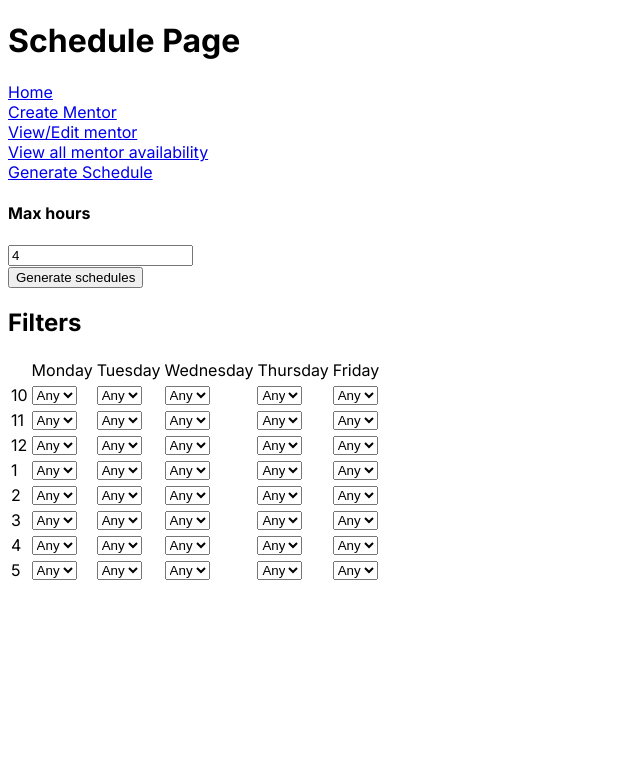
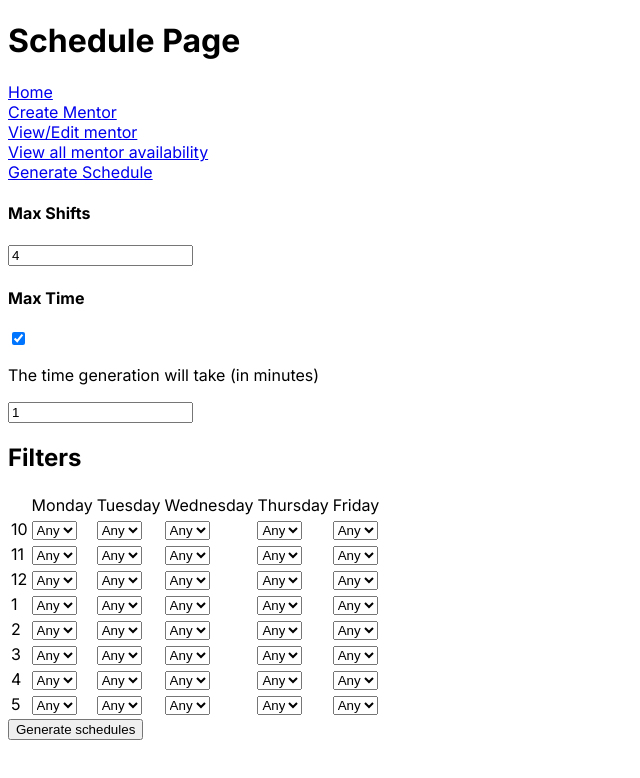
Before and after one commit to BlckHawker/Mentor-Schedule-Maker, a Next.js app: page /schedule in a window 1280 px wide. Shown: the top 778 px of the page, without its empty margins (0-640 px from the left). Built offline with nearby package versions, Linux system fonts and the light colour scheme.

Commit message:
Add max time generation can take

```diff
--- a/src/components/ViewSchedule.tsx
+++ b/src/components/ViewSchedule.tsx
@@ -4,14 +4,15 @@ import { MentorInterface } from "@/app/interface/Mentor";
 import { Day } from "@/app/interface/Day"
 import { useState, useEffect } from "react";
 import IndividualSchedule from "./IndividualSchedule";
-import Filter from "./Filter";
 import { FilterInterface } from "@/app/interface/Filter";
 import NavBar from "./NavBar";
 const ViewSchedule = () => {
     const notifSound = "https://s3.amazonaws.com/freecodecamp/drums/Heater-1.mp3";
     let startStopwatch = false;
     let startTime: number;
+    const [maxTimeBoolean, setMaxTimeBoolean] = useState(true);
     const [maxShiftsString, setMaxShiftsString] = useState("4");
+    const [maxTimeString, setMaxTimeString] = useState("1");
     const [isLoading, setIsLoading] = useState(false);
     const [savedMentors, setSavedMentors] = useState<MentorInterface[]>();
     const [possibleSchedules, setPossibleSchedules] = useState<Schedule[]>();
@@ -37,10 +38,12 @@ const ViewSchedule = () => {
     return (
         <div>
             <NavBar />
-            <h4>Max hours</h4>
-            <input type="text" value={maxShiftsString} onChange={e => setMaxShiftsString(e.target.value)}></input><br />
-            <button onClick={() => generateSchedules()}>Generate schedules</button>
-            {possibleSchedules?.filter((_, ix) => ix === 0).map(schedule => <IndividualSchedule {...schedule}></IndividualSchedule>)}
+            <h4>Max Shifts</h4>
+            <input type="text" value={maxShiftsString} onChange={e => setMaxShiftsString(e.target.value)}></input>
+            <h4>Max Time</h4>
+            <input type="checkbox" checked={maxTimeBoolean}  onChange={e => setMaxTimeBoolean(e.target.checked)} />
+            <p>The time generation will take (in minutes)</p>
+            <input type="text" value={maxTimeString} onChange={e => setMaxTimeString(e.target.value)} disabled={!maxTimeBoolean}></input><br />
             <h2>Filters</h2>
             <table>
                 <tr>
@@ -116,6 +119,8 @@ const ViewSchedule = () => {
                     <td>{getDropDown("Friday-5")}</td>
                 </tr>
             </table>
+            <button onClick={() => generateSchedules()}>Generate schedules</button>
+            {possibleSchedules?.filter((_, ix) => ix === 0).map(schedule => <IndividualSchedule {...schedule}></IndividualSchedule>)}
             <p>{warningText}</p>
         </div>
     );
@@ -123,6 +128,7 @@ const ViewSchedule = () => {
     function generateSchedules() {
         setWarningText("");
 
+        console.log(maxTimeBoolean);
         if (savedMentors === undefined) {
             console.log("There was an error");
             return;
@@ -134,7 +140,12 @@ const ViewSchedule = () => {
             setWarningText("\"Max Shift\" needs to be a number greater than 0");
             return;
         }
-
+        maxTimeString
+        const maxTimeNumber = parseInt(maxTimeString);
+        if (Number.isNaN(maxShiftsNumber) || maxShiftsNumber < 1) {
+            setWarningText("\"Max Shift\" needs to be a number greater than 0");
+            return;
+        }
 
         //get new filters
         const filters : FilterInterface[] = [];
@@ -187,10 +198,7 @@ const ViewSchedule = () => {
         console.log(fridayPossibilities);
 
         const expectedResultNumber = mondayPossibilities.length * tuesdayPossibilities.length * wednesdayPossibilities.length * thursdayPossibilities.length * fridayPossibilities.length;
-        new Audio(notifSound).play()
-        console.log(`Estimated number of results is ${expectedResultNumber}`)
-        return;
-
+        console.log(`Estimated number of results is ${expectedResultNumber}`);
         const schedules = [];
 
         //assuming there is only one mentor per shift, verify that nobody is working more than 4 shifts
@@ -198,31 +206,51 @@ const ViewSchedule = () => {
             let names: string[] = [];
             const mondayNames = Object.values(mondayShift).flatMap(arr => arr) as unknown as string[];
             names = names.concat(mondayNames);
+
+            if(maxTimeExceeded(maxTimeNumber, startTime, "M")) {
+                setWarningText("Elapsed Time has exceeded max time");
+                break;
+            }
             if (exceedHourLimit(names, maxShiftsNumber)) {
                 continue;
             }
             for (const tuesdayShift of tuesdayPossibilities) {
                 const tuesdayNames = Object.values(tuesdayShift).flatMap(arr => arr) as unknown as string[];
                 names = names.concat(tuesdayNames);
+                if(maxTimeExceeded(maxTimeNumber, startTime, "T")) {
+                    setWarningText("Elapsed Time has exceeded max time");
+                    break;
+                }
                 if (exceedHourLimit(names, maxShiftsNumber)) {
                     continue;
                 }
                 for (const wednesdayShift of wednesdayPossibilities) {
                     const wednesdayNames = Object.values(wednesdayShift).flatMap(arr => arr) as unknown as string[];
                     names = names.concat(wednesdayNames);
+                    if(maxTimeExceeded(maxTimeNumber, startTime, "W")) {
+                        setWarningText("Elapsed Time has exceeded max time");
+                        break;
+                    }
                     if (exceedHourLimit(names, maxShiftsNumber)) {
                         continue;
                     }
-
                     for (const thursdayShift of thursdayPossibilities) {
                         const thursdayNames = Object.values(thursdayShift).flatMap(arr => arr) as unknown as string[];
                         names = names.concat(thursdayNames);
+                        if(maxTimeExceeded(maxTimeNumber, startTime, "H")) {
+                            setWarningText("Elapsed Time has exceeded max time");
+                            break;
+                        }
                         if (exceedHourLimit(names, maxShiftsNumber)) {
                             continue;
                         }
                         for (const fridayShift of fridayPossibilities) {
                             const fridayNames = Object.values(fridayShift).flatMap(arr => arr) as unknown as string[];
                             names = names.concat(fridayNames);
+                            if(maxTimeExceeded(maxTimeNumber, startTime, "F")) {
+                                setWarningText("Elapsed Time has exceeded max time");
+                                break;
+                            }
                             if (exceedHourLimit(names, maxShiftsNumber)) {
                                 continue;
                             }
@@ -240,7 +268,7 @@ const ViewSchedule = () => {
             }
         }
 
-        const elapsedSeconds = Math.floor((new Date().getTime() - startTime) / 1000);
+        const elapsedSeconds = getElapsedSeconds(startTime);
         const hours = Math.floor(elapsedSeconds / 3600);
         const minutes = Math.floor((elapsedSeconds % 3600) / 60);
         const secs = elapsedSeconds % 60;
@@ -254,7 +282,10 @@ const ViewSchedule = () => {
         console.log(`${paddedHours}:${paddedMinutes}:${paddedSeconds}`);
         console.log("result", schedules);
         setPossibleSchedules(schedules);
-        console.log("click");
+
+        //play sound to notify user that it's done
+        new Audio(notifSound).play()
+
     }
 
     //get all the shifts for a specific day
@@ -315,6 +346,7 @@ const ViewSchedule = () => {
                 }
             }
         }
+
 
         return allDayPossibilities;
     }
@@ -412,6 +444,22 @@ const ViewSchedule = () => {
             ))}
         </select>
     }
+
+    function getElapsedSeconds(startTime: number) {
+        return Math.floor((new Date().getTime() - startTime) / 1000);
+    }
+
+    function getElapsedMinutes(startTime: number, str: string) {
+        const elapsedSeconds = getElapsedSeconds(startTime);
+        console.log(elapsedSeconds, Math.floor((elapsedSeconds % 3600) / 60), str);
+        return Math.floor((elapsedSeconds % 3600) / 60);
+    }
+
+    function maxTimeExceeded(maxTimeNumber: number, startTime: number, str: string) {
+        const minutes = getElapsedMinutes(startTime, str);
+        return maxTimeBoolean && minutes >= maxTimeNumber;
+
+    }
 }
 
 export default ViewSchedule;
```
Also changed, not shown: 1 other file (tests, documents, lock files or other folders).
